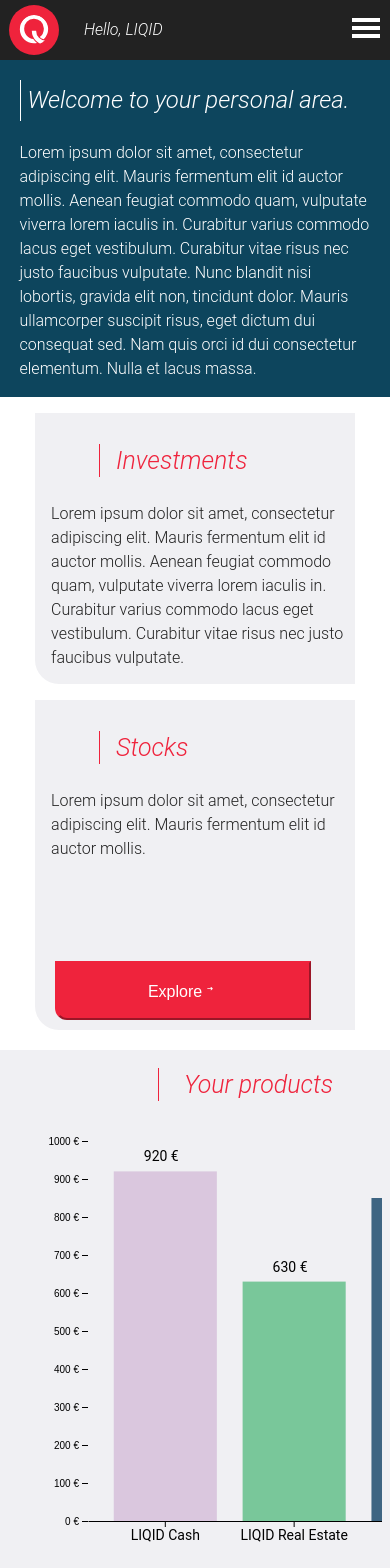
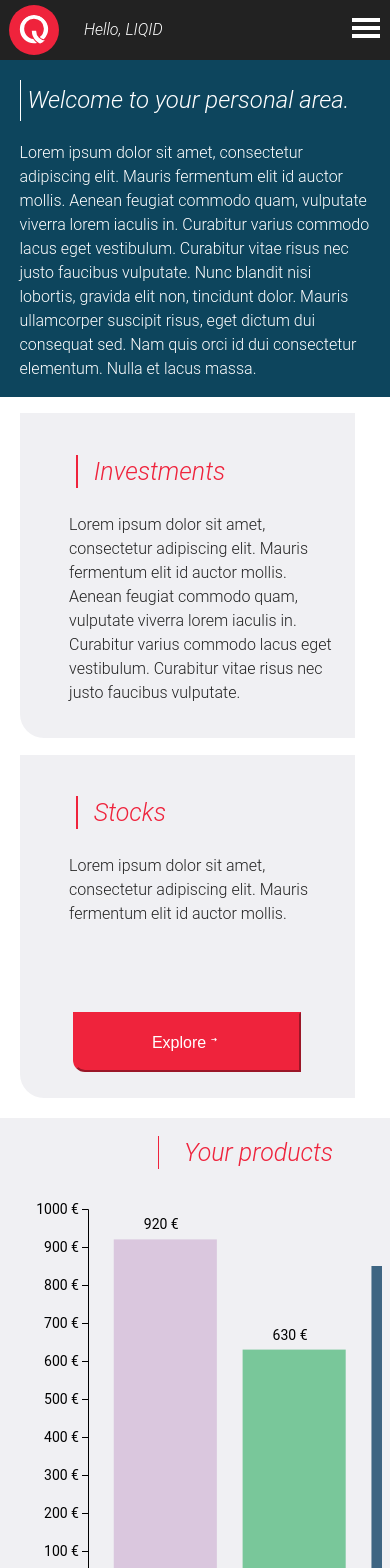
Before and after one commit to mya2h/liqid-code-challenge, a React (Create React App) app: page /home in a window 390 px wide. Shown: the top 1568 px of the page. Built offline with nearby package versions, Linux system fonts and the light colour scheme.

Commit message:
view port meta tag issue fix

```diff
--- a/public/index.html
+++ b/public/index.html
@@ -3,7 +3,7 @@
   <head>
     <meta charset="utf-8" />
     <link rel="icon" href="%PUBLIC_URL%/redlogo.svg" />
-    <meta name="viewport" content="width=device-width, initial-scale=1,maximum-scale=1" />
+    <meta name="viewport" content="width=device-width, initial-scale=1.0" />
     <meta name="theme-color" content="#000000" />
     <meta
       name="description"
--- a/src/assets/styles/landing.css
+++ b/src/assets/styles/landing.css
@@ -8,7 +8,7 @@
   display: grid;
   grid-template-columns: 50% 50%;
   grid-gap: 22px;
-  padding-left: 9%;
+  padding-left: 5%;
   padding-right: 9%;
 }
 .col1 {
@@ -19,25 +19,25 @@
   background: #f0f0f3;
   border-radius: 0 0 0 24px;
   display: block;
+  padding: 5%;
   align-items: center;
+  padding-left: 10%;
 }
 .stock {
   background: #f0f0f3;
   display: block;
+  padding: 5%;
+  padding-left: 10%;
   align-items: center;
 }
 .col2 h3 {
   font: italic normal 300 1.5em/1.8em Roboto;
   color: #ef233c;
   padding-left: 10%;
-  border-left: 1px solid;
-  margin-left: 20%;
+  border-left: 2px solid;
 }
 .col2 p {
   font: normal normal 300 1em/1.5em Roboto;
-  padding-left: 16px;
-  padding-right: 2px;
-  padding-bottom: 14px;
   color: #222222;
 }
 .stock .btn {
@@ -80,13 +80,14 @@
   }
   .stock {
     border-radius: 0 0 0 24px;
-    padding-top: 2%;
+    margin-top: 5%;
   }
   .investments {
     margin-top: 5%;
-    padding-top: 2%;
   }
-
+  .col2 h3 {
+    margin-left: 8%;
+  }
   .hidenrow {
     display: none;
   }
@@ -110,6 +111,13 @@
   .row .col2 {
     display: block;
   }
+  .stock {
+    border-radius: 0 0 0 24px;
+    margin-top: 5%;
+  }
+  .investments {
+    margin-top: 5%;
+  }
 }
 @media screen and (min-width: 600px) and (max-width: 700px) {
   .row {
@@ -119,4 +127,5 @@
   .col2 {
     padding-top: 5%;
   }
+
 }
--- a/src/components/Home/barChart.js
+++ b/src/components/Home/barChart.js
@@ -68,7 +68,6 @@
         svg.append('g')
             .attr('transform', 'translate(' + margin.left + ',0)')
             .call(d3.axisLeft(y).tickFormat(d => `${d} €`))
-            .select(".domain").remove()
             .style("font-size","14px")
             .style("font-family","Roboto")
 
--- a/src/index.css
+++ b/src/index.css
@@ -7,6 +7,7 @@
   -moz-osx-font-smoothing: grayscale;
   overflow-x: hidden;
   width: 100%;
+  height: 100%;
 }
 
 code {
```
